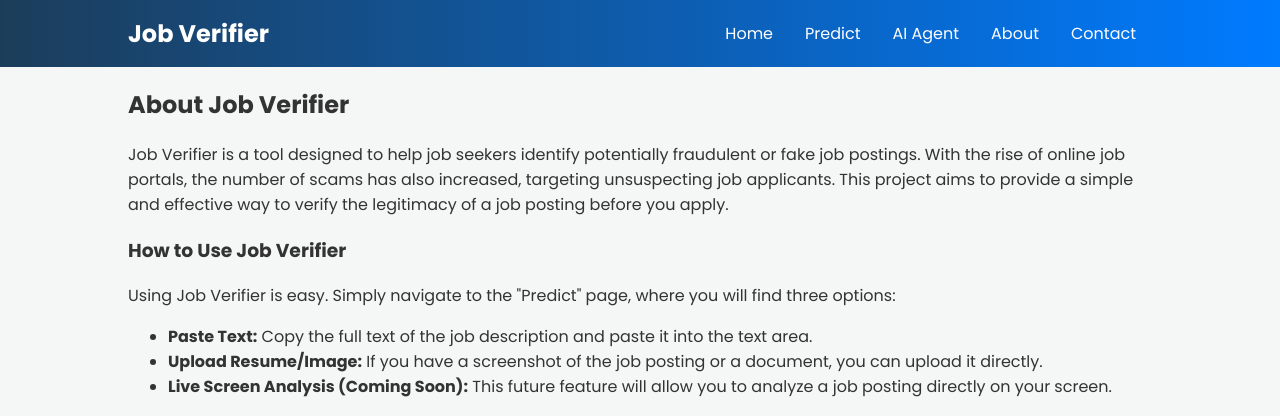
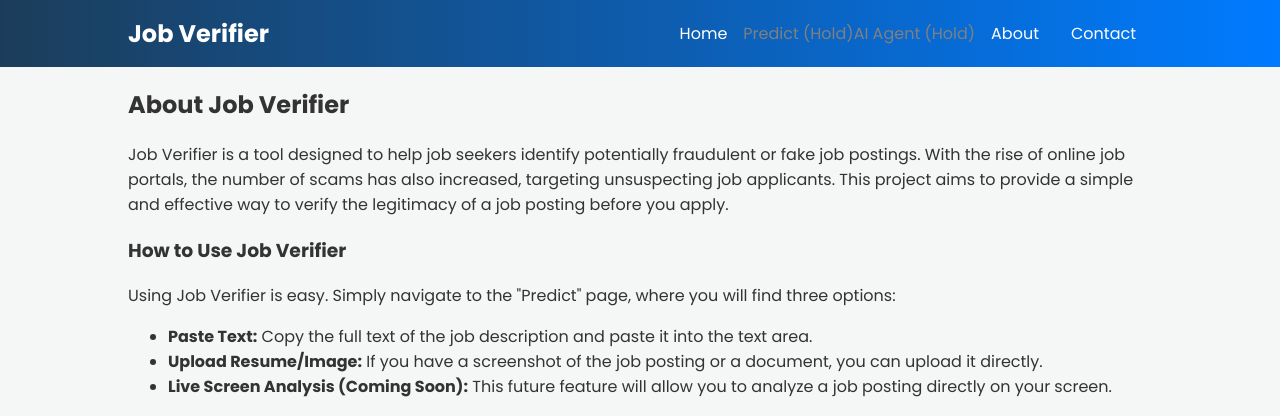
Before and after one commit to VikhilRavella/-fake-job-detection-and-resume-analyzer, a Django app: page /about/ in a window 1280 px wide. Shown: the top 416 px of the page. Run offline with Django 5.2, Linux system fonts and the light colour scheme.

Commit message:
Update base.html

```diff
--- a/job_verifier_project/templates/base.html
+++ b/job_verifier_project/templates/base.html
@@ -15,8 +15,9 @@
             <a href="{% url 'home' %}" class="brand">Job Verifier</a>
             <ul>
                 <li><a href="{% url 'home' %}">Home</a></li>
-                <li><a href="{% url 'predict' %}">Predict</a></li>
-                <li><a href="{% url 'agent' %}">AI Agent</a></li>
+                <li><span style="color:gray;cursor:not-allowed">Predict (Hold)</span></li>
+<li><span style="color:gray;cursor:not-allowed">AI Agent (Hold)</span></li>
+
                 <li><a href="{% url 'about' %}">About</a></li>
                 <li><a href="{% url 'contact' %}">Contact</a></li>
             </ul>
```
